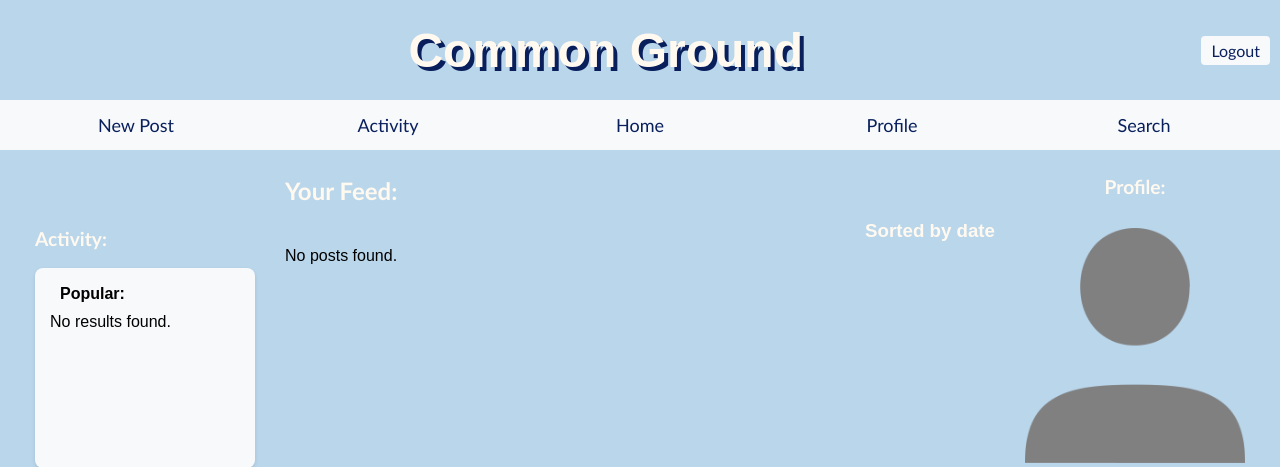
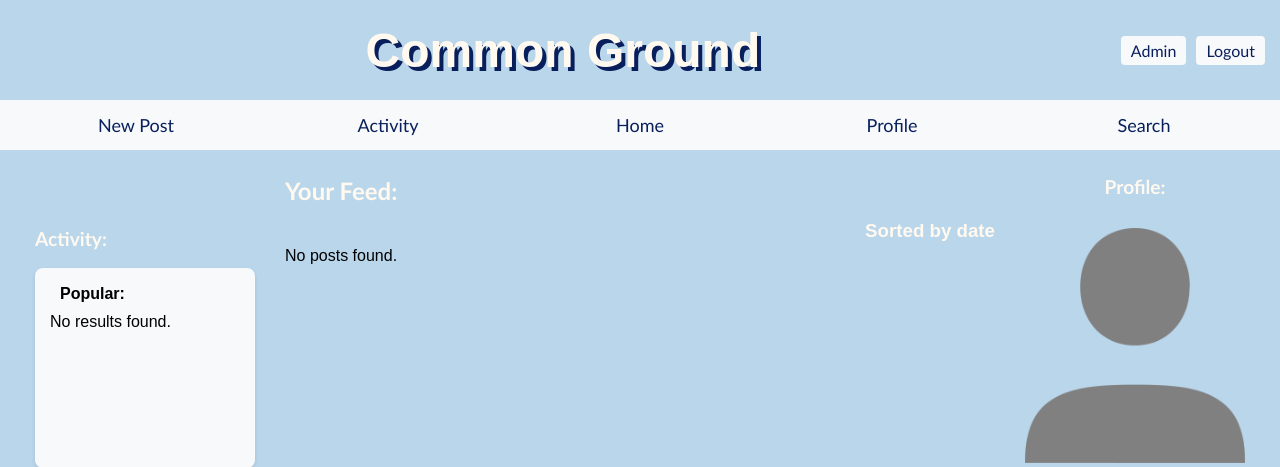
Before and after one commit to jademola/CommonGround, a PHP site: page /index.php in a window 1280 px wide. Shown: the top 467 px of the page. Run offline with PHP 8.4, Linux system fonts and the light colour scheme; the visitor is signed in with stand-in values (Sample User, id 1); data that the repository does not hold is empty.

Commit message:
Adjusted header buttons to implement link to admin page

```diff
--- a/header.php
+++ b/header.php
@@ -3,15 +3,21 @@ session_start();
 if (!isset($_SESSION['loggedIn'])) {
     $_SESSION['loggedIn'] = false;
 }
+error_reporting(E_ALL);
+ini_set('display_errors', 1);
 ?>
  <header class="header">
         <h1 class="site-name">Common Ground</h1>
-        <?php if ($_SESSION['loggedIn']): ?>
-            <a href="logout.php" class="logout-btn">Logout</a>
+        <?php if ($_SESSION['userType'] === "admin"): ?>
+            <a href="admin.php" class="header-btn">Admin</a>
+            <a href="logout.php" class="header-btn">Logout</a>
+        <?php elseif ($_SESSION['loggedIn']): ?>
+            <a href="logout.php" class="header-btn">Logout</a>
+
         <?php else: ?>
             <div id="signin-buttons">
-                <a href="login.php" class="login-btn">Login</a>
-                <a href="signup.php" class="login-btn">Sign Up</a>
+                <a href="login.php" class="header-btn">Login</a>
+                <a href="signup.php" class="header-btn">Sign Up</a>
             </div>
         <?php endif; ?>
     </header>
--- a/styles.css
+++ b/styles.css
@@ -120,24 +120,15 @@ body {
     border-radius: var(--border-radius-lg);
 }
 
-.login-btn {
+.header-btn {
     border-radius: var(--border-radius-sm);
     font-family: var(--font-family-main);
     padding: var(--spacing-xs) var(--spacing-md);
     text-decoration: none;
     color: var(--color-primary);
     background-color: var(--color-background);
+    margin: var(--spacing-xs);
 }
-
-.logout-btn {
-    border-radius: var(--border-radius-sm);
-    font-family: var(--font-family-main);
-    padding: var(--spacing-xs) var(--spacing-md);
-    text-decoration: none;
-    color: var(--color-primary);
-    background-color: var(--color-background);
-}
-
 .nav {
     display: flex;
     background-color: var(--color-background);
```
Also changed, not shown: login.php (+4 -3 lines).
